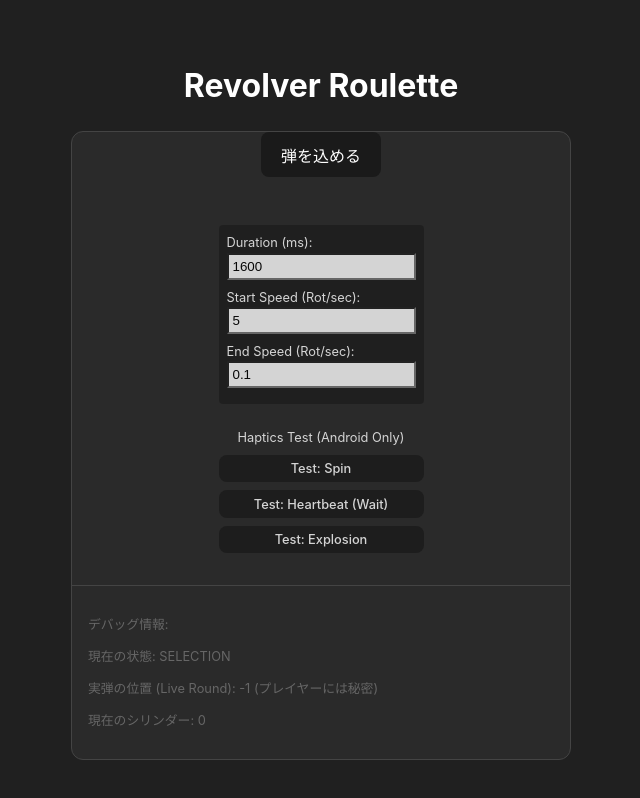
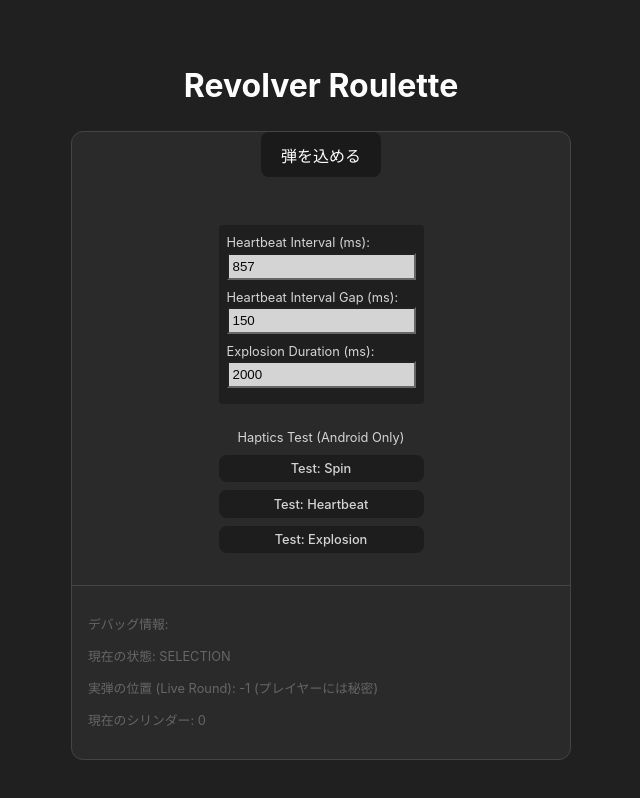
Before and after one commit to FukuyaMan/Revolver_Roulette, a React (Vite) app: page / in a window 1280 px wide. Shown: the whole page, without its empty margins (319-959 px from the left). Built offline with nearby package versions, Linux system fonts and the light colour scheme; no server answers.

Commit message:
feat: Add heartbeat and explosion tuning, fix spin params

```diff
--- a/src/components/GameContainer.tsx
+++ b/src/components/GameContainer.tsx
@@ -35,9 +35,14 @@ const GameContainer = () => {
     const lastTickRotationRef = useRef<number>(0);
 
     // Tuning States
-    const [spinDuration, setSpinDuration] = useState<number | string>(1600);
-    const [startSpeed, setStartSpeed] = useState<number | string>(5.0); // Rotations per second
-    const [endSpeed, setEndSpeed] = useState<number | string>(0.1); // Rotations per second
+    const [spinDuration] = useState<number>(1750); // Fixed optimal
+    const [startSpeed] = useState<number>(10.0);   // Fixed optimal
+    const [endSpeed] = useState<number>(0.5);      // Fixed optimal
+
+    // Heartbeat & Explosion Tuning
+    const [heartbeatInterval, setHeartbeatInterval] = useState<number | string>(857); // BPM control
+    const [heartbeatGap, setHeartbeatGap] = useState<number | string>(150); // Gap between pulses
+    const [explosionDuration, setExplosionDuration] = useState<number | string>(2000);
 
     // Velocity Integration
     const getRotationAtTime = (t: number, totalDuration: number, vStart: number, vEnd: number) => {
@@ -286,33 +291,31 @@ const GameContainer = () => {
             <div style={{ marginTop: '2rem', display: 'flex', flexDirection: 'column', gap: '0.5rem', opacity: 0.8 }}>
                 <div style={{ marginBottom: '1rem', background: 'rgba(0,0,0,0.3)', padding: '0.5rem', borderRadius: '4px', textAlign: 'left' }}>
                     <div style={{ marginBottom: '0.5rem' }}>
-                        <label style={{ fontSize: '0.8rem', display: 'block' }}>Duration (ms):</label>
+                        <label style={{ fontSize: '0.8rem', display: 'block' }}>Heartbeat Interval (ms):</label>
                         <input
                             type="number"
-                            value={spinDuration}
-                            onChange={(e) => setSpinDuration(e.target.value === '' ? '' : Number(e.target.value))}
+                            value={heartbeatInterval}
+                            onChange={(e) => setHeartbeatInterval(e.target.value === '' ? '' : Number(e.target.value))}
                             style={{ width: '100%', padding: '4px', color: 'black', backgroundColor: 'white' }}
                         />
                     </div>
 
                     <div style={{ marginBottom: '0.5rem' }}>
-                        <label style={{ fontSize: '0.8rem', display: 'block' }}>Start Speed (Rot/sec):</label>
+                        <label style={{ fontSize: '0.8rem', display: 'block' }}>Heartbeat Interval Gap (ms):</label>
                         <input
                             type="number"
-                            step="0.1"
-                            value={startSpeed}
-                            onChange={(e) => setStartSpeed(e.target.value === '' ? '' : Number(e.target.value))}
+                            value={heartbeatGap}
+                            onChange={(e) => setHeartbeatGap(e.target.value === '' ? '' : Number(e.target.value))}
                             style={{ width: '100%', padding: '4px', color: 'black', backgroundColor: 'white' }}
                         />
                     </div>
 
                     <div style={{ marginBottom: '0.5rem' }}>
-                        <label style={{ fontSize: '0.8rem', display: 'block' }}>End Speed (Rot/sec):</label>
+                        <label style={{ fontSize: '0.8rem', display: 'block' }}>Explosion Duration (ms):</label>
                         <input
                             type="number"
-                            step="0.1"
-                            value={endSpeed}
-                            onChange={(e) => setEndSpeed(e.target.value === '' ? '' : Number(e.target.value))}
+                            value={explosionDuration}
+                            onChange={(e) => setExplosionDuration(e.target.value === '' ? '' : Number(e.target.value))}
                             style={{ width: '100%', padding: '4px', color: 'black', backgroundColor: 'white' }}
                         />
                     </div>
@@ -356,19 +359,19 @@ const GameContainer = () => {
                     Test: Spin
                 </button>
                 <button
-                    onMouseDown={() => startVibration('heartbeat', 857)}
+                    onMouseDown={() => startVibration('heartbeat', Number(heartbeatInterval) || 857, { heartbeatGap: Number(heartbeatGap) || 150 })}
                     onMouseUp={stopVibration}
                     onMouseLeave={stopVibration}
-                    onTouchStart={() => startVibration('heartbeat', 857)}
+                    onTouchStart={() => startVibration('heartbeat', Number(heartbeatInterval) || 857, { heartbeatGap: Number(heartbeatGap) || 150 })}
                     onTouchEnd={(e) => { e.preventDefault(); stopVibration(); }}
                     style={{ fontSize: '0.8rem', padding: '0.4em' }}
                 >
-                    Test: Heartbeat (Wait)
+                    Test: Heartbeat
                 </button>
                 <button
                     onClick={() => {
                         playSe('bang');
-                        vibrate('explosion');
+                        vibrate('explosion', { explosionDuration: Number(explosionDuration) || 2000 });
                     }}
                     style={{ fontSize: '0.8rem', padding: '0.4em' }}
                 >
@@ -439,14 +442,14 @@ const GameContainer = () => {
                 onMouseDown={() => {
                     console.log("Hammer cocked...");
                     playSe('hammer');
-                    startVibration('heartbeat', 857); // 70 BPM
+                    startVibration('heartbeat', Number(heartbeatInterval) || 857, { heartbeatGap: Number(heartbeatGap) || 150 });
                 }}
                 onMouseUp={(e) => {
                     e.preventDefault();
                     stopVibration();
                     if (gunState.chamberIndex === gunState.liveRoundIndex) {
                         playSe('bang');
-                        vibrate('explosion');
+                        vibrate('explosion', { explosionDuration: Number(explosionDuration) || 2000 });
                     } else {
                         playSe('empty');
                     }
@@ -455,14 +458,14 @@ const GameContainer = () => {
                 onTouchStart={() => {
                     console.log("Hammer cocked (touch)...");
                     playSe('hammer');
-                    startVibration('heartbeat', 857); // 70 BPM
+                    startVibration('heartbeat', Number(heartbeatInterval) || 857, { heartbeatGap: Number(heartbeatGap) || 150 });
                 }}
                 onTouchEnd={(e) => {
                     e.preventDefault();
                     stopVibration();
                     if (gunState.chamberIndex === gunState.liveRoundIndex) {
                         playSe('bang');
-                        vibrate('explosion');
+                        vibrate('explosion', { explosionDuration: Number(explosionDuration) || 2000 });
                     } else {
                         playSe('empty');
                     }
--- a/src/hooks/useHaptics.ts
+++ b/src/hooks/useHaptics.ts
@@ -9,7 +9,7 @@ type VibrationPattern =
 export const useHaptics = () => {
     const intervalRef = useRef<number | null>(null);
 
-    const vibrate = useCallback((pattern: VibrationPattern) => {
+    const vibrate = useCallback((pattern: VibrationPattern, options?: { heartbeatGap?: number, explosionDuration?: number }) => {
         if (!navigator.vibrate) return;
 
         switch (pattern) {
@@ -20,16 +20,17 @@ export const useHaptics = () => {
                 navigator.vibrate(40);
                 break;
             case 'explosion':
-                navigator.vibrate(2000); // 2 second long vibration
+                navigator.vibrate(options?.explosionDuration ?? 2000);
                 break;
             case 'heartbeat':
-                // Double heartbeat pulse "dok-dok" (50ms vib, 150ms pause, 50ms vib)
-                navigator.vibrate([50, 150, 50]);
+                // Double heartbeat pulse "dok-dok" (50ms vib, GAP, 50ms vib)
+                const gap = options?.heartbeatGap ?? 150;
+                navigator.vibrate([50, gap, 50]);
                 break;
         }
     }, []);
 
-    const startVibration = useCallback((pattern: VibrationPattern, interval: number) => {
+    const startVibration = useCallback((pattern: VibrationPattern, interval: number, options?: { heartbeatGap?: number, explosionDuration?: number }) => {
         if (!navigator.vibrate) return;
 
         // Clear existing interval if any
@@ -38,11 +39,11 @@ export const useHaptics = () => {
         }
 
         // Play immediately
-        vibrate(pattern);
+        vibrate(pattern, options);
 
         // Loop
         intervalRef.current = window.setInterval(() => {
-            vibrate(pattern);
+            vibrate(pattern, options);
         }, interval);
     }, [vibrate]);
 
```
